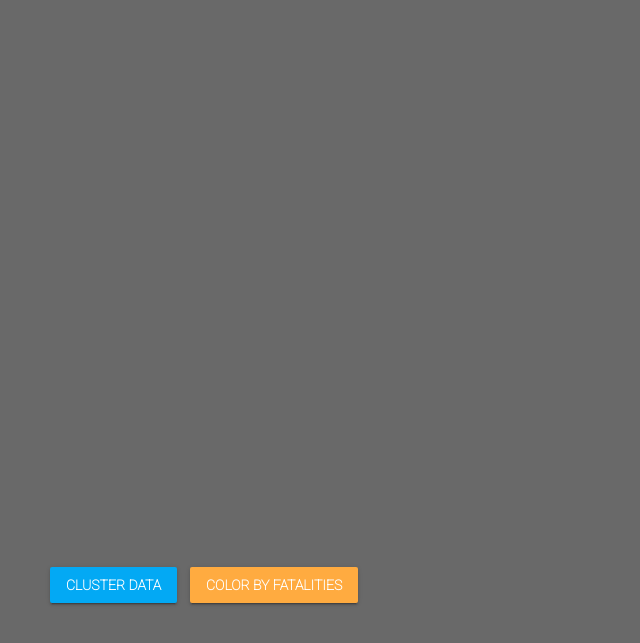
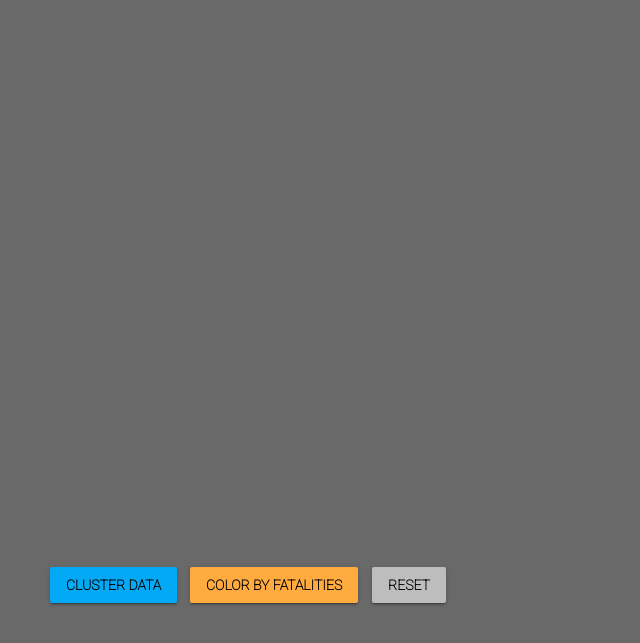
Before and after one commit to codingInSpace/terrorviz, a website: page index.html in a window 1280 px wide. Shown: the part 67-710 px from the top of the page, without its empty margins (0-640 px from the left). Drawn offline with nearby package versions, Linux system fonts and the light colour scheme.

Commit message:
Change style, fix buttons

```diff
--- a/index.css
+++ b/index.css
@@ -48,7 +48,7 @@ p1 {
 	z-index: 99;
 	bottom: 130px;
 	left: 50px;
-	color: white;
+	color: black;
 	font-weight: 600;
 }
 
@@ -57,7 +57,17 @@ p1 {
 	z-index: 99;
 	bottom: 130px;
 	left: 190px;
-	color: white;
+	color: black;
+	font-weight: 600;
+}
+
+#reset-button {
+	position: absolute;
+	z-index: 99;
+	bottom: 130px;
+	left: 372px;
+	background-color: #BDBDBD !important;
+	color: black;
 	font-weight: 600;
 }
 
--- a/index.html
+++ b/index.html
@@ -49,6 +49,11 @@
         Color by fatalities
     </button>
 
+	<!-- Reset button -->
+	<button id="reset-button" class="mdl-button mdl-js-button mdl-button--raised mdl-js-ripple-effect mdl-button--accent">
+        Reset
+	</button>
+
 	<!-- Cluster info toggle -->
     <div id="cluster-info-toggle-container">
         <label id="cluster-info-toggle" class="mdl-switch mdl-js-switch mdl-js-ripple-effect" for="cluster-info-toggle-input">
--- a/src/index.js
+++ b/src/index.js
@@ -27,6 +27,11 @@ const map = new Map(window.innerWidth, 760, showClusterInfo, hideClusterInfo)
 const yearRange = new YearRange(window.innerWidth, 80, getIncidentsFromRange)
 //const clusterInfoToggle = new CLusterInfoToggle(setCLusterInfoActive, setCLusterInfoInactive, store.getState().clusterInfoToggle)
 const clusterInfoBox = new CLusterInfoBox(hideClusterInfo)
+
+document.querySelector('#reset-button').addEventListener('click', () => {
+  map.reset()
+  yearRange.reset()
+})
 
 let currentClusterToggleState
 store.subscribe(() => {
```
Also changed, not shown: src/components/Map.js (+10 -4 lines), src/components/YearRange.js (+9 -0 lines).
